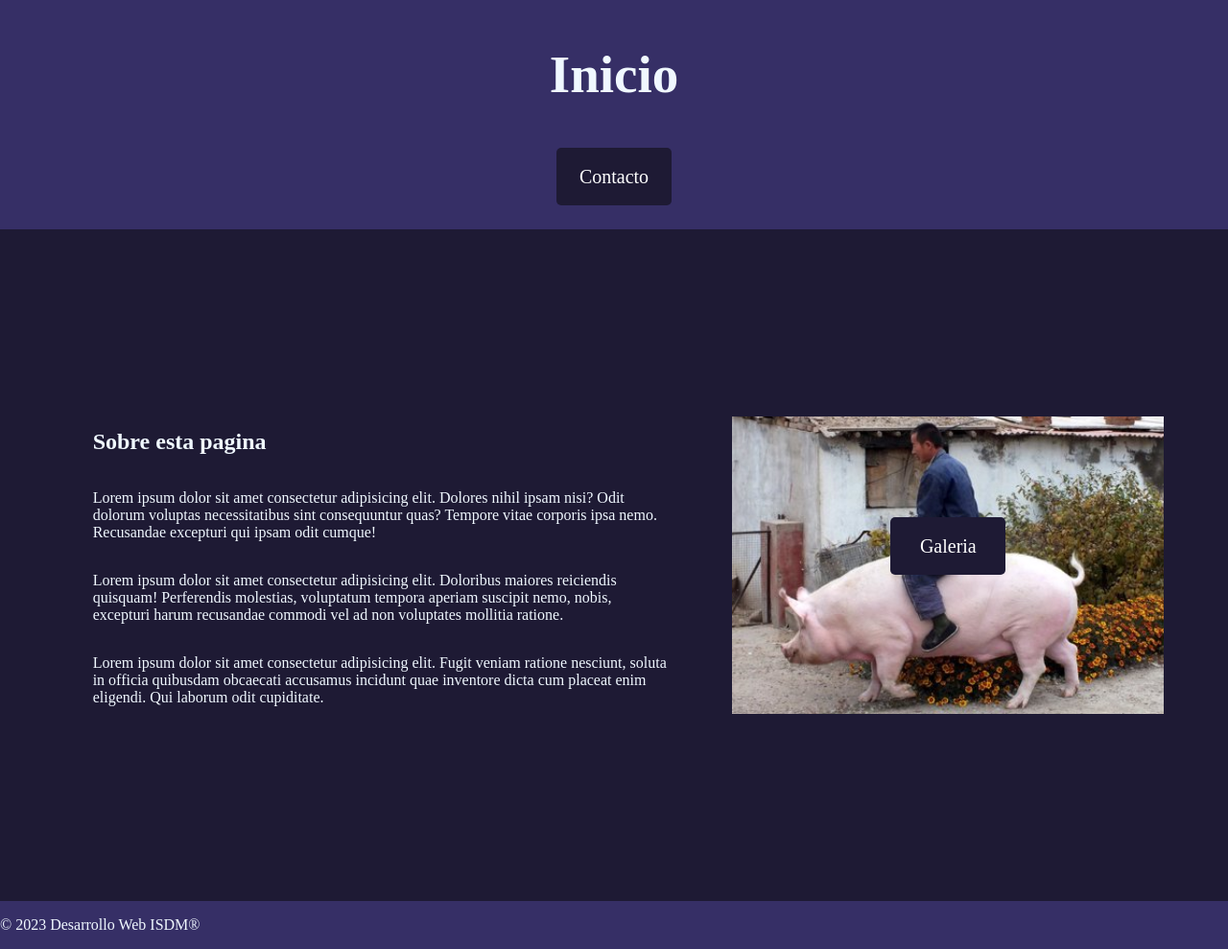
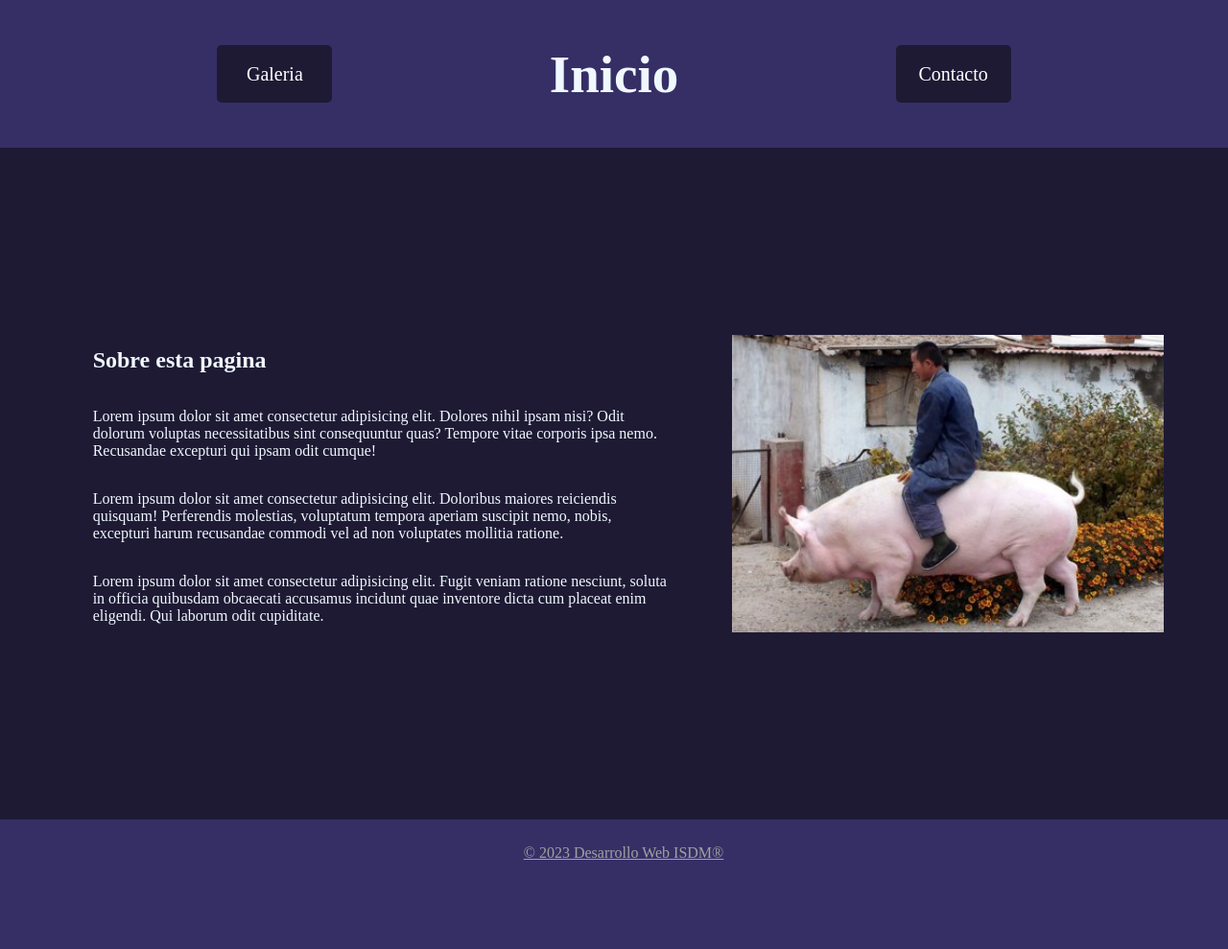
Before and after one commit to Alicia-Nazar/repasoDW, a plain HTML site: page index.html in a window 1280 px wide. Shown: the whole page at 96% size. After the commit the page ends 924 px from the top, so only its background shows below. Drawn offline with Linux system fonts and the light colour scheme.

Commit message:
igualé los estilos del nav y footer de las 3 pag

```diff
--- a/estiloIndex.css
+++ b/estiloIndex.css
@@ -7,10 +7,9 @@ body{
 
 nav{
     display: flex;
-    flex-direction: column;
-    text-align: center;
-    padding-bottom: 25px;
-
+    align-items: center;
+    justify-content: space-around;
+    width: 100%;
 }
 
 .boton {
@@ -67,6 +66,17 @@ h1{
 
 }
 
+footer{
+    color: #a1a1a1;
+    text-decoration: underline;
+    text-align: center;
+    padding-top: 20px;
+    padding-bottom: 20px;
+    bottom: 0;
+    width: 100%;
+    padding: 10px;
+}
+
 @media (min-width: 850px){
     .img-container{
         background-image: url(imagenes/chochan.jpg);
--- a/index.html
+++ b/index.html
@@ -5,14 +5,14 @@
     <meta charset="UTF-8">
     <meta name="viewport" content="width=device-width, initial-scale=1.0">
     <title>Inicio</title>
-    <link rel="stylesheet" href="estiloIndex.css">
+    <link rel="stylesheet" href="./estiloIndex.css">
 </head>
 
 <body>
     <nav>
-
+        <a href="galeria.html" class="boton">Galeria</a> <br><br>
         <h1>Inicio</h1>
-        <a href="contacto.html" class="boton">Contacto</a>
+        <a href="contacto.html" class="boton">Contacto</a> <br><br>
     </nav>
     <div class="container">
         <div class="texto">
@@ -28,7 +28,7 @@
                 cupiditate.</p>
         </div>
         <div class="img-container">
-            <a href="galeria.html" class="boton">Galeria</a>
+
         </div>
     </div>
     <footer>
```
